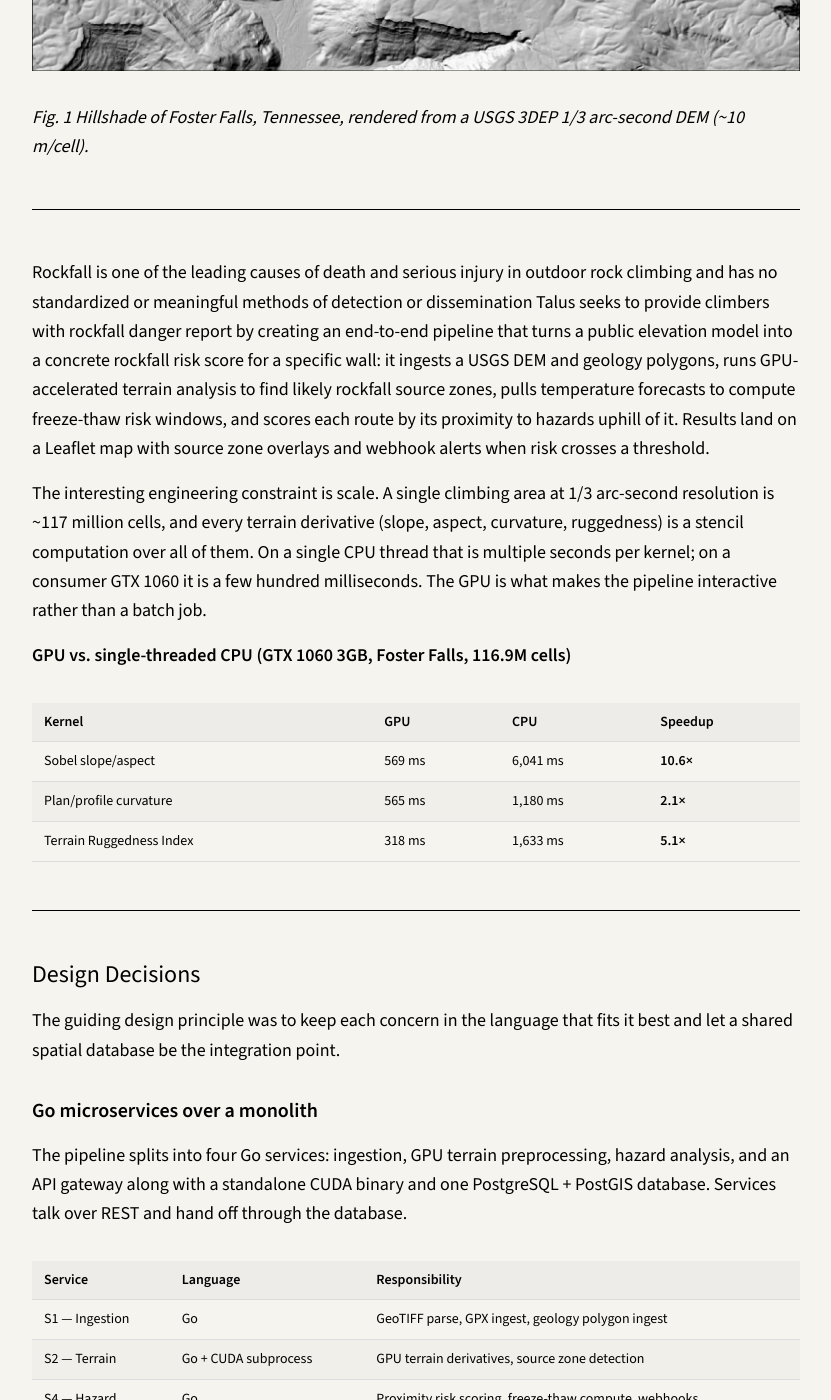
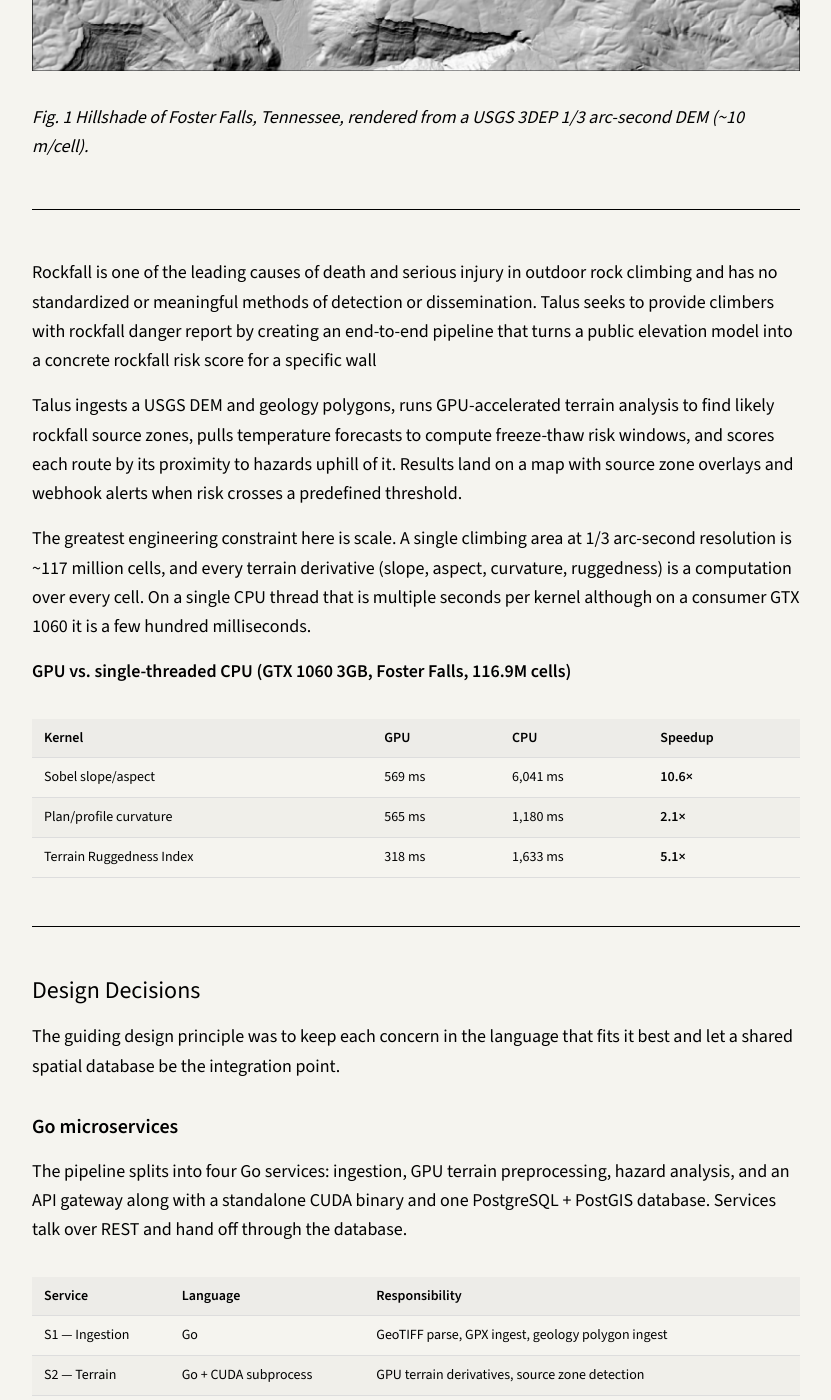
Before and after one commit to ethan-howes/ethan-howes.github.io, a Jekyll site: the page built from projects/talus.md, in a window 1280 px wide and 1400 px high, scrolled down 760 px. Shown: the whole window, without its empty margins (224-1055 px from the left). Built offline with Jekyll 4.4.1, drawn with Linux system fonts in a browser that asks for light colours; some of the changed text lies outside the part shown.

Commit message:
content: updated talus wording

````diff
--- a/projects/talus.md
+++ b/projects/talus.md
@@ -16,21 +16,22 @@ permalink: /projects/talus/
 <!-- ── LEAD ──────────────────────────────────────────────── -->
 
 Rockfall is one of the leading causes of death and serious injury in outdoor
-rock climbing and has no standardized or meaningful methods of detection or dissemination
+rock climbing and has no standardized or meaningful methods of detection or dissemination.
 Talus seeks to provide climbers with rockfall danger report by creating an end-to-end pipeline
 that turns a public elevation model into a concrete rockfall risk score for a
-specific wall: it ingests a USGS DEM and geology polygons, runs GPU-accelerated
+specific wall
+
+Talus ingests a USGS DEM and geology polygons, runs GPU-accelerated
 terrain analysis to find likely rockfall source zones, pulls temperature
 forecasts to compute freeze-thaw risk windows, and scores each route by its
-proximity to hazards uphill of it. Results land on a Leaflet map with source
-zone overlays and webhook alerts when risk crosses a threshold.
+proximity to hazards uphill of it. Results land on a map with source
+zone overlays and webhook alerts when risk crosses a predefined threshold.
 
-The interesting engineering constraint is scale. A single climbing area at
+The greatest engineering constraint here is scale. A single climbing area at
 1/3 arc-second resolution is ~117 million cells, and every terrain derivative
-(slope, aspect, curvature, ruggedness) is a stencil computation over all of
-them. On a single CPU thread that is multiple seconds per kernel; on a
-consumer GTX 1060 it is a few hundred milliseconds. The GPU is what makes the
-pipeline interactive rather than a batch job.
+(slope, aspect, curvature, ruggedness) is a computation over every cell.
+On a single CPU thread that is multiple seconds per kernel although on a
+consumer GTX 1060 it is a few hundred milliseconds.
 
 **GPU vs. single-threaded CPU (GTX 1060 3GB, Foster Falls, 116.9M cells)**
 
@@ -49,7 +50,7 @@ pipeline interactive rather than a batch job.
 The guiding design principle was to keep each concern in the language that fits it best and
 let a shared spatial database be the integration point.
 
-#### Go microservices over a monolith
+#### Go microservices
 
 The pipeline splits into four Go services: ingestion, GPU terrain
 preprocessing, hazard analysis, and an API gateway along with a standalone CUDA
@@ -91,7 +92,7 @@ NOAA NOMADS ──► S4 Hazard Analysis (Go) ◄────┘
                PostgreSQL + PostGIS
 ```
 
-*Fig. 2 Data flow. External inputs enter through S1, terrain derivatives are computed by the CUDA subprocess under S2, and S4 joins them with weather to score routes. S5 is the only service the client talks to.*
+*Fig. 2 Data flow. External inputs enter through S1, terrain derivatives are computed by the CUDA subprocess under S2, and S4 adds weather to score routes. S5 is what the client talks to.*
 
 ---
 
@@ -101,7 +102,7 @@ NOAA NOMADS ──► S4 Hazard Analysis (Go) ◄────┘
 
 #### The Sobel slope/aspect kernel
 
-Slope and aspect both fall out of the elevation gradient, estimated per cell
+Slope and aspect are both derrived from the elevation gradient and estimated per cell
 with a 3×3 Sobel convolution over the 8 neighbors. The horizontal and vertical
 neighbors are weighted twice as heavily as the diagonals, which sit √2 farther
 from the center:
````
Also changed, not shown: other parts of projects/talus.md (+4 -4 lines).
